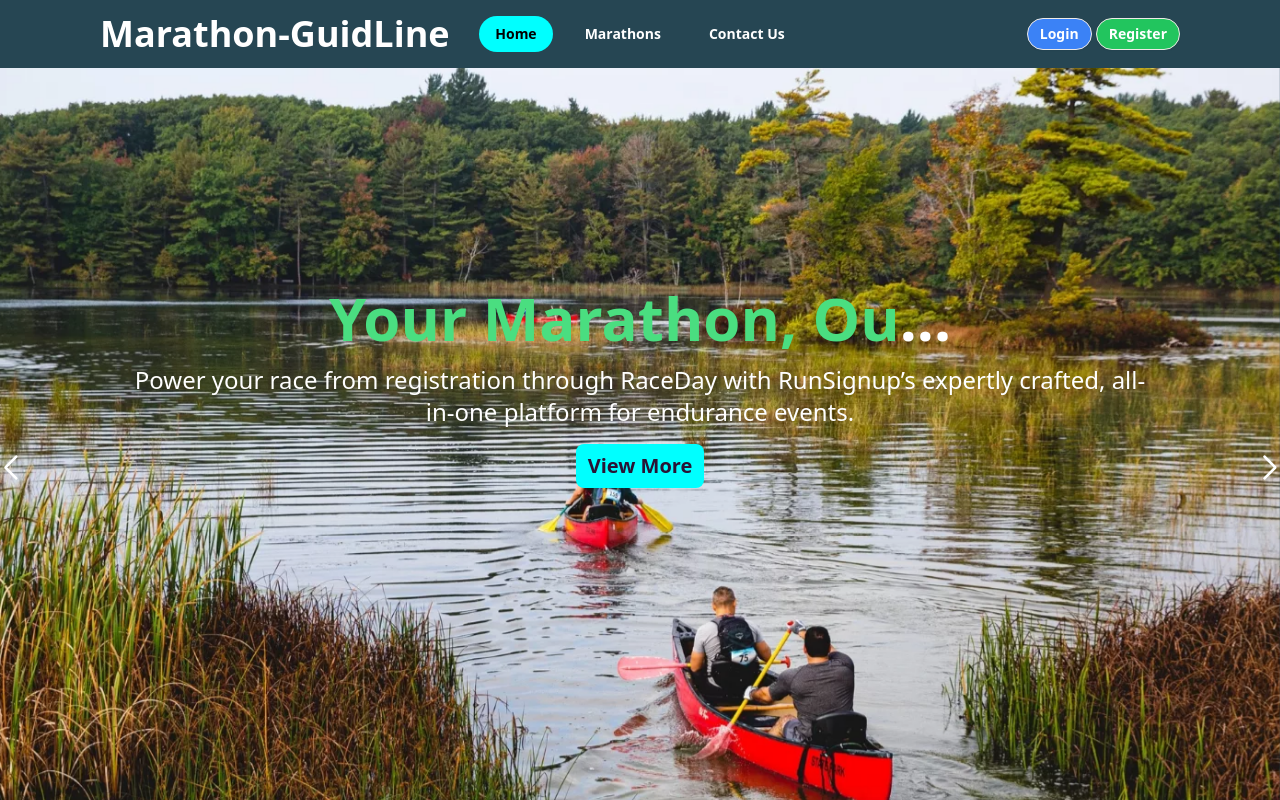
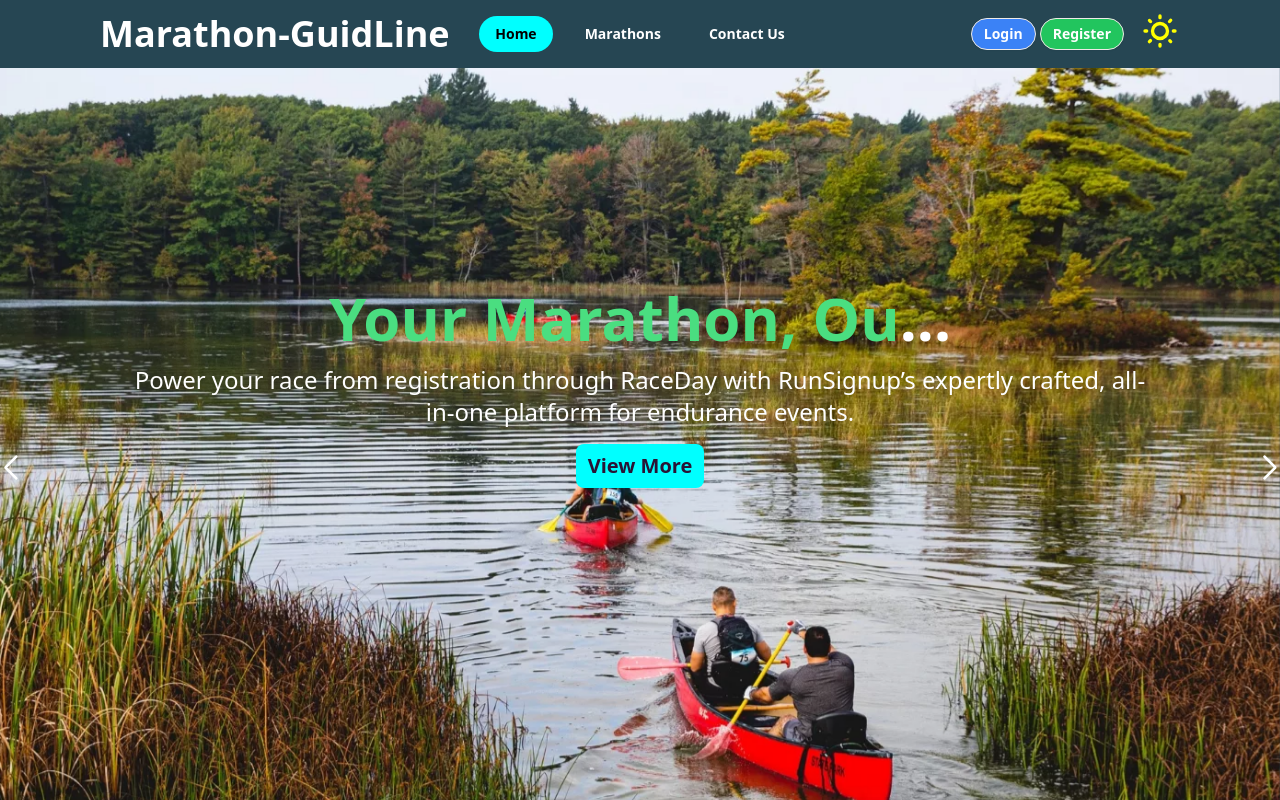
Before and after one commit to mhneloy/B10A11-client, a React (Vite) app: page / in a window 1280 px wide. Shown: the top 800 px of the page. Built offline with nearby package versions, Linux system fonts and the light colour scheme; no server answers.

Commit message:
change the join our community join now button color

```diff
--- a/src/component/JoinOurCommunity/JoinOurCommunity.jsx
+++ b/src/component/JoinOurCommunity/JoinOurCommunity.jsx
@@ -51,7 +51,7 @@ const JoinOurCommunity = () => {
       <div className="text-center mt-10">
         <Link
           to={"/marathons"}
-          className="btn btn-outline border-red-600 btn-accent !text-red-500 hover:text-white hover:bg-white transition-all duration-300"
+          className="btn btn-outline border-[#264653] text-black  hover:text-white hover:bg-[#264653] transition-all duration-300"
         >
           Join Now
         </Link>
--- a/src/component/Navbar/Navbar.jsx
+++ b/src/component/Navbar/Navbar.jsx
@@ -165,7 +165,7 @@ const Navbar = () => {
               </Link>
             </div>
           )}
-          <div className="hidden md:visible">
+          <div className="hidden md:block">
             <label className="swap swap-rotate w-fit">
               {/* this hidden checkbox controls the state */}
               <input type="checkbox" checked={togol} onChange={handleChange} />
```
